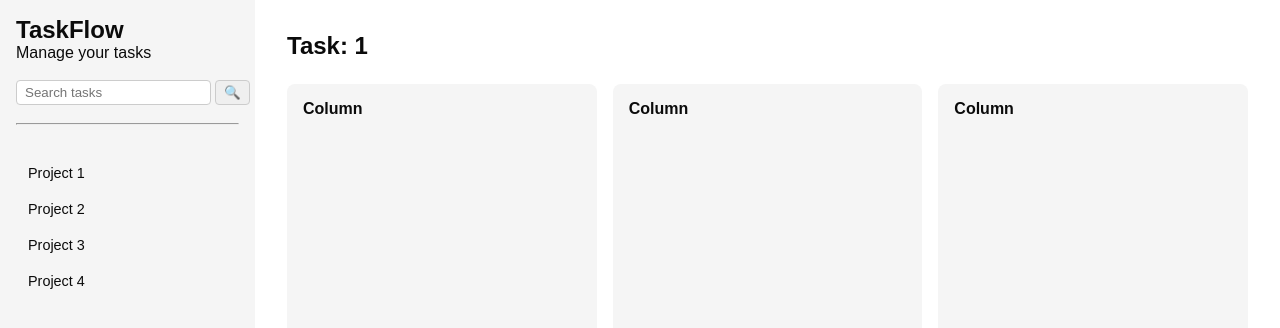
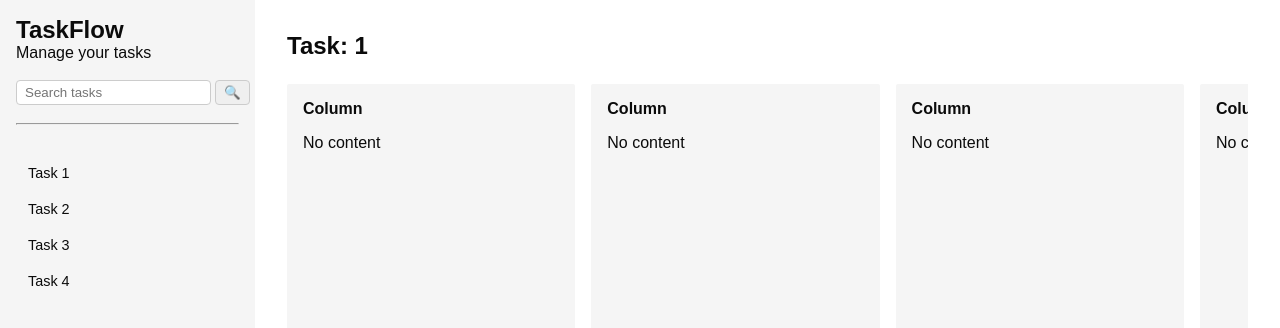
Before and after one commit to lenminh002/TaskFlow, a Next.js app: page /tasks/1 in a window 1280 px wide. Shown: the top 328 px of the page. Built offline with nearby package versions, Linux system fonts and the light colour scheme.

Commit message:
scrolling behavior and some fix

```diff
--- a/src/app/page.tsx
+++ b/src/app/page.tsx
@@ -1,9 +1,7 @@
-import styles from "./page.module.css";
-
 export default function Home() {
   return (
 
-    <h1>Select a project</h1>
+    <h1>Select a project to start</h1>
 
   );
 }
--- /dev/null
+++ b/src/app/tasks/[id]/BoardContainer.tsx
@@ -0,0 +1,39 @@
+"use client"; // Marks this component to run only in the browser (client-side) because it uses DOM events like scroll
+
+import React, { useRef } from "react";
+
+// BoardContainer wrap the components we want to apply horizontal scroll to
+export default function BoardContainer({
+    children, // The elements placed inside this container (such as the Columns)
+    className // Additional CSS classes passed from the parent (like `styles.board`)
+}: {
+    children: React.ReactNode;
+    className?: string;
+}) {
+    // 1. Create a reference to the DOM element so we can directly control its scroll position
+    const scrollRef = useRef<HTMLDivElement>(null);
+
+    // 2. This function listens for when the mouse wheel is scrolled inside this element
+    const onWheel = (e: React.WheelEvent<HTMLDivElement>) => {
+        // Only run if the container actually exists on the screen
+        if (!scrollRef.current) return;
+
+        // e.deltaY gives us the amount the scroll wheel moved vertically
+        // If the user scrolls up or down (deltaY is not zero), we intercept it
+        if (e.deltaY !== 0) {
+            // Take the vertical scroll amount and apply it to the horizontal scroll position (scrollLeft) instead!
+            scrollRef.current.scrollLeft += e.deltaY;
+        }
+    };
+
+    // 3. Render a div that attaches our `scrollRef` and our mouse wheel listener `onWheel`
+    return (
+        <div
+            ref={scrollRef}
+            className={className}
+            onWheel={onWheel}
+        >
+            {children}
+        </div>
+    );
+}
--- a/src/app/tasks/[id]/page.module.css
+++ b/src/app/tasks/[id]/page.module.css
@@ -1,11 +1,21 @@
 .title {
     font-size: 1.5rem;
+    margin-top: 0;
     margin-bottom: 1.5rem;
+    position: sticky;
 }
 
 .columns {
     display: flex;
     flex-direction: row;
     gap: 1rem;
-    height: calc(100vh - 120px);
+    height: 100%;
 }
+
+.board {
+    display: flex;
+    flex-direction: column;
+    gap: 1rem;
+    height: 86vh;
+    overflow-x: auto;
+}
--- a/src/app/tasks/[id]/page.tsx
+++ b/src/app/tasks/[id]/page.tsx
@@ -1,17 +1,24 @@
 import styles from "./page.module.css";
 import Column from "@/components/Column/Column";
+import BoardContainer from "./BoardContainer";
 
-export default async function TaskPage({ params }: { params: { id: string } }) {
+export default async function TaskPage({ params }: { params: { id: number } }) {
     const { id } = await params;
 
     return (
-        <div className={styles.board}>
+        <div>
             <h1 className={styles.title}>Task: {id}</h1>
-            <div className={styles.columns}>
-                <Column />
-                <Column />
-                <Column />
-            </div>
+
+            <BoardContainer className={styles.board}>
+                <div className={styles.columns}>
+                    <Column />
+                    <Column />
+                    <Column />
+                    <Column />
+                    <Column />
+                    <Column />
+                </div>
+            </BoardContainer>
         </div>
     )
 }
--- a/src/components/Column/Column.module.css
+++ b/src/components/Column/Column.module.css
@@ -1,9 +1,11 @@
 .column {
     background-color: #f5f5f5;
-    border-radius: 8px;
+    border-radius: 2px;
     padding: 1rem;
     overflow-y: auto;
-    width: 400px;
+    width: 30%;
+    flex-shrink: 0;
+
 }
 
 .column h1 {
--- a/src/components/Column/Column.tsx
+++ b/src/components/Column/Column.tsx
@@ -1,9 +1,15 @@
 import styles from "./Column.module.css";
 
-export default function Column() {
+interface ColumnProps {
+    title?: string;
+    content?: string;
+}
+
+export default function Column({ title = "Column", content = "No content" }: ColumnProps) {
     return (
         <div className={styles.column}>
-            <h1>Column</h1>
+            <h1>{title}</h1>
+            <p>{content}</p>
         </div>
     );
 }
--- a/src/components/NavBar/NavBar.tsx
+++ b/src/components/NavBar/NavBar.tsx
@@ -2,17 +2,16 @@ import styles from "./NavBar.module.css";
 import Link from "next/link";
 
 const tasks = [
-    { id: "1", name: "Project 1" },
-    { id: "2", name: "Project 2" },
-    { id: "3", name: "Project 3" },
-    { id: "4", name: "Project 4" },
+    { id: "1", name: "Task 1" },
+    { id: "2", name: "Task 2" },
+    { id: "3", name: "Task 3" },
+    { id: "4", name: "Task 4" },
 ];
 
 
 export default function NavBar() {
     return (
         <nav className={styles.nav}>
-            <ul>
             <div className={styles.header}>
                 <h1>TaskFlow</h1>
                 <p>Manage your tasks</p>
@@ -31,7 +30,6 @@ export default function NavBar() {
                     </Link>
                 ))}
             </div>
-            </ul>
         </nav>
     );
 }
```
Lines whose indentation alone changed are shown as unchanged.
